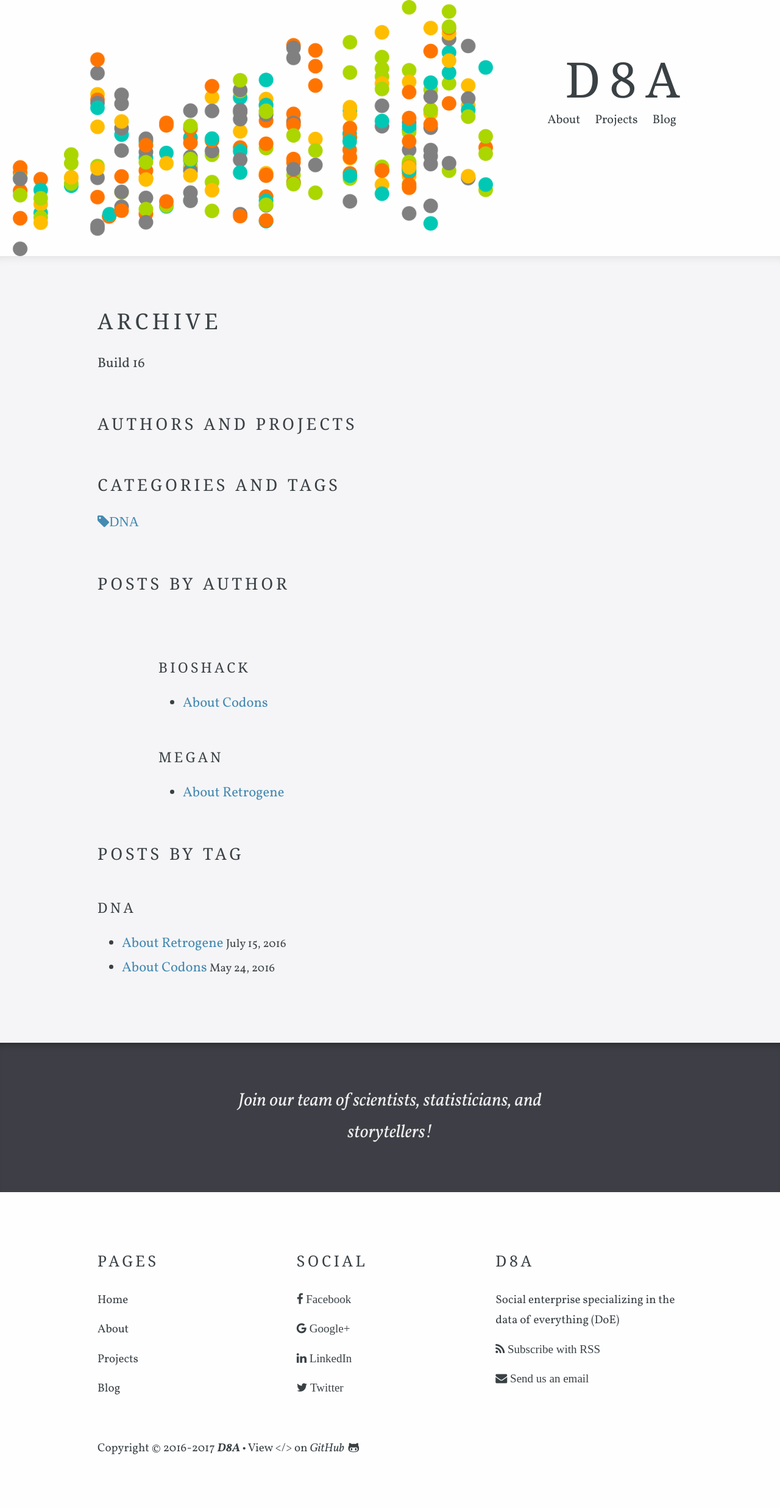
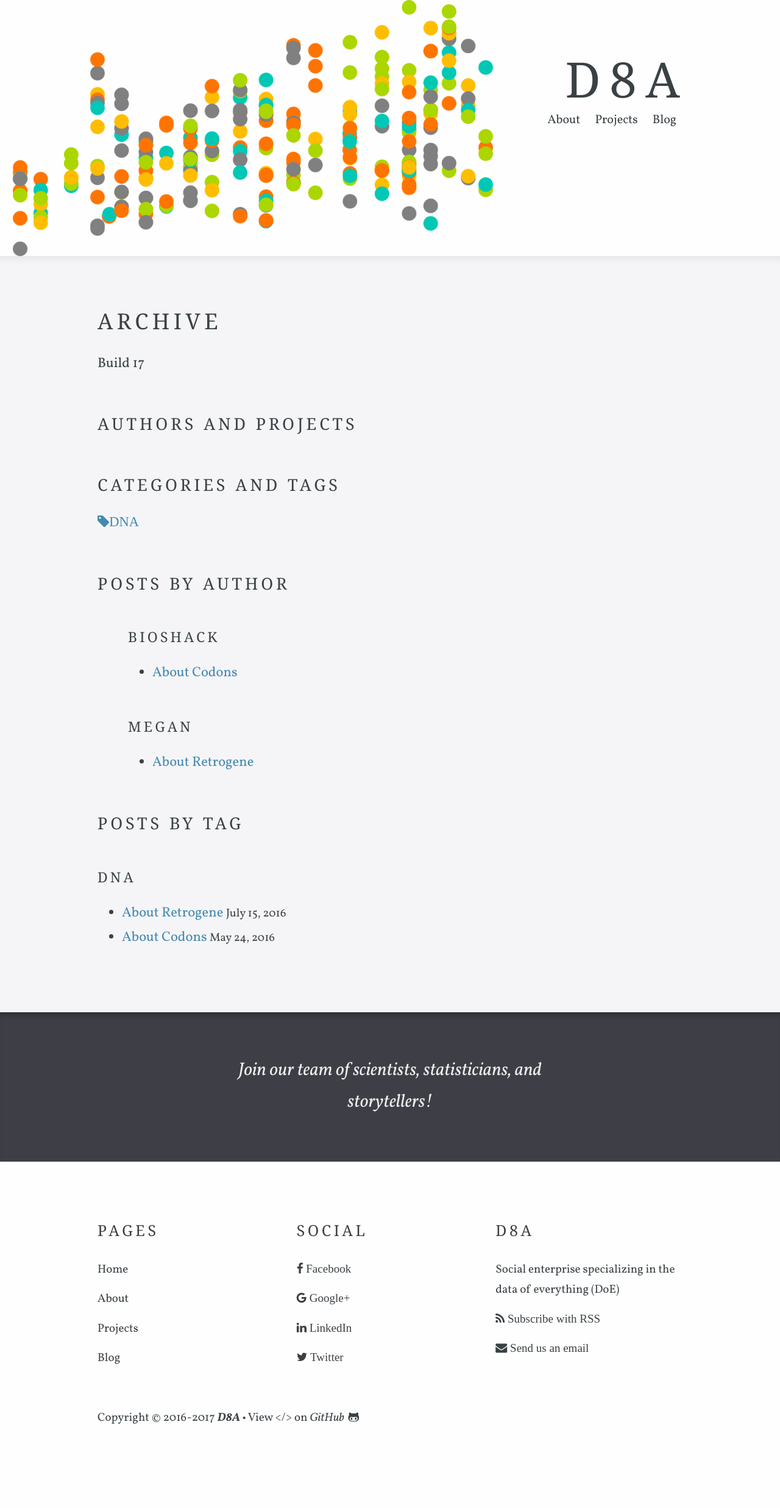
Before and after one commit to bioshack/d8a, a Jekyll site: the page built from pages/archive.html, in a window 1280 px wide. Shown: the whole page at 61% size. Built offline with Jekyll 4.4.1, drawn with Linux system fonts in a browser that asks for light colours; some web fonts are replaced; after the commit the page ends 2423 px from its top, so only the background shows below that.

Commit message:
Add padding

```diff
--- a/_sass/_layout.scss
+++ b/_sass/_layout.scss
@@ -374,7 +374,7 @@ footer {
 }
 
 .tag-list {
-  margin: 100px 0 0 100px;
+  padding: 50px 0 0 50px;
 }
 
 .video-container {
--- a/pages/archive.html
+++ b/pages/archive.html
@@ -8,7 +8,7 @@ show_in_navigation: false
 ---
 
 <p>
-  Build 16
+  Build 17
 </p>
 
 {% capture rawauthors %}{% for post in site.posts %}{% if post.author %}{{ post.author }}|{% endif %}{% endfor %}{% endcapture %}
```
